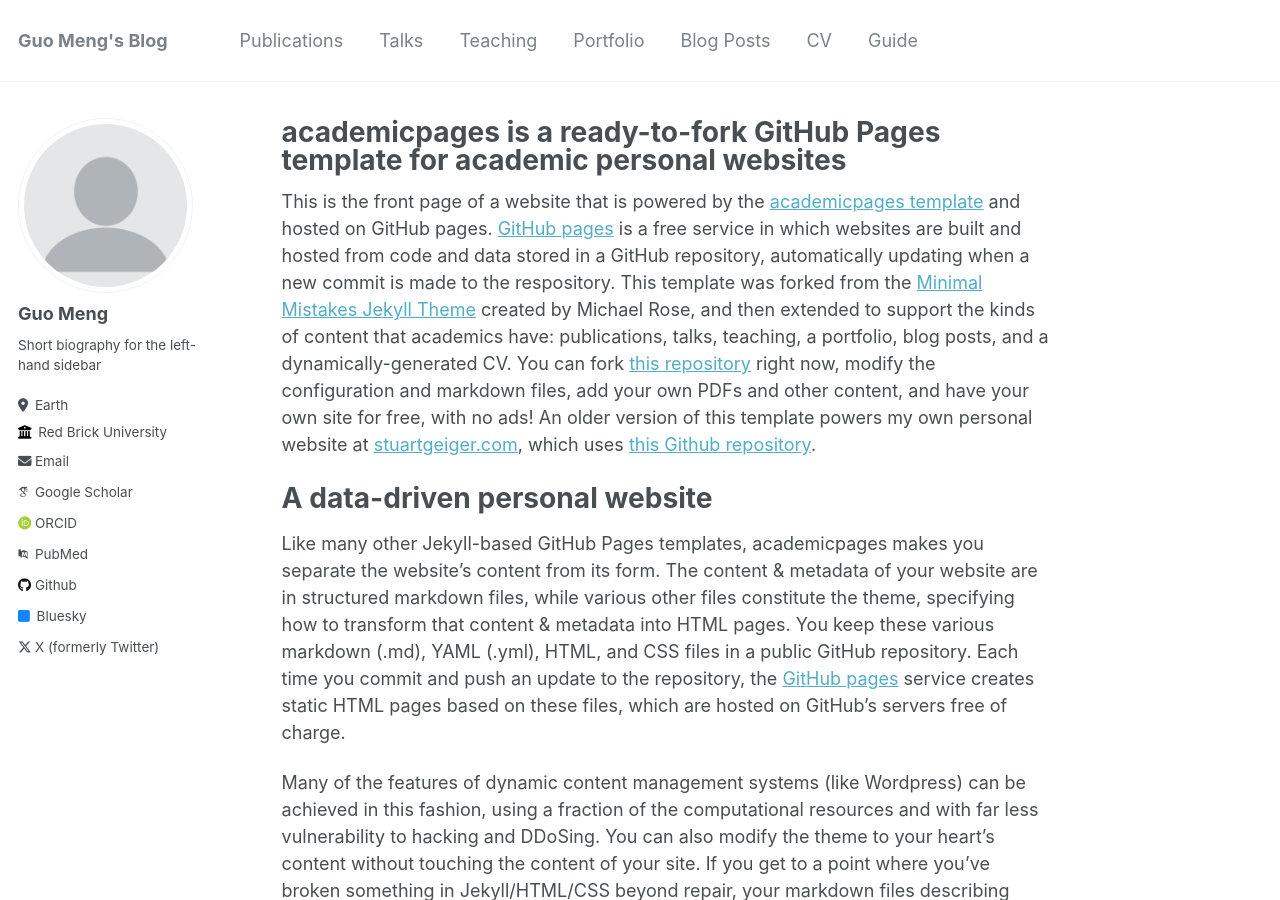
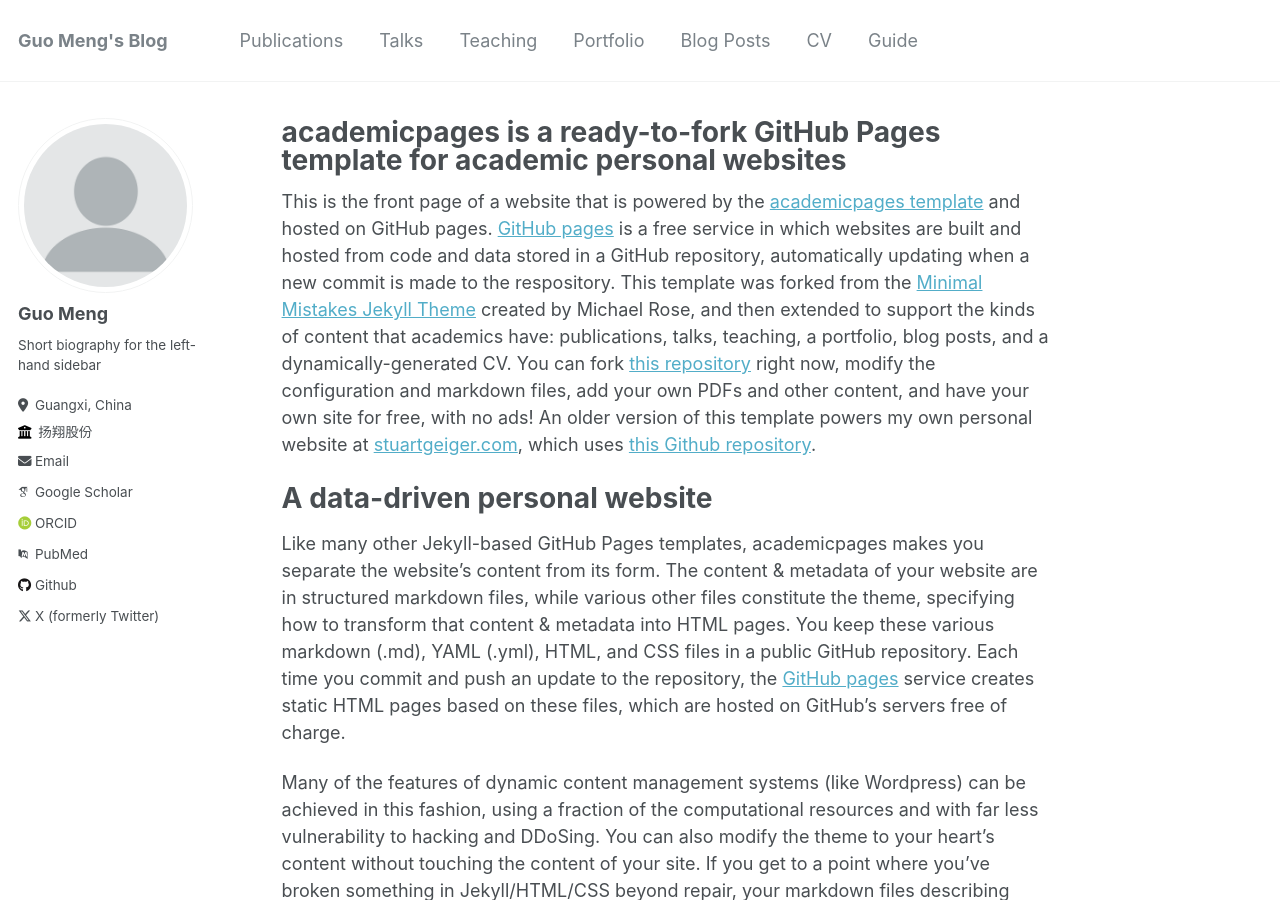
Before and after one commit to tony2015116/tony2015116.github.io, a Jekyll site: the page built from _pages/about.md, in a window 1280 px wide and 900 px high. Built offline with Jekyll 4.4.1, drawn with Linux system fonts in a browser that asks for light colours; some web fonts are replaced.

Commit message:
2024-03-09

```diff
--- a/_config.yml
+++ b/_config.yml
@@ -12,9 +12,9 @@ title                    : "Guo Meng's Blog"
 title_separator          : "-"
 name                     : &name "Guo Meng"
 description              : &description "personal description"
-url                      : https://academicpages.github.io # the base hostname & protocol for your site e.g. "https://mmistakes.github.io"
+url                      : https://tony2015116.github.io # the base hostname & protocol for your site e.g. "https://mmistakes.github.io"
 baseurl                  : "" # the subpath of your site, e.g. "/blog"
-repository               : "academicpages/academicpages.github.io"
+repository               : "tony2015116/tony2015116.github.io"
 
 # Site Author - The following control what appear as part of the author content on the side bar.
 #               If a field is blank the icon and link will not appear, otherwise it will be shown.
@@ -25,10 +25,10 @@ author:
   name             : "Guo Meng"
   pronouns         : # example: "he"
   bio              : "Short biography for the left-hand sidebar"
-  location         : "Earth"
-  employer         : "Red Brick University"
+  location         : "Guangxi, China"
+  employer         : "扬翔股份"
   uri              : # URL
-  email            : "none@example.org"
+  email            : "tony2015116@163.com"
 
   # Academic websites
   arxiv            : # URL - Update with the correct link to your profile
@@ -42,12 +42,12 @@ author:
   bitbucket        : # Username - Update with your username on the site
   codepen          : # Username
   dribbble         : # Username
-  github           : "academicpages"
+  github           : "https://github.com/tony2015116"
   kaggle           : # Username
   stackoverflow    : # User number or user number and name (i.e., use "1" or "1/jeff-atwood")
 
   # Social media
-  bluesky          : "bsky.app" # Replace this with you Bluesky username
+  bluesky          : # "bsky.app" # Replace this with you Bluesky username
   facebook         : # Username
   flickr           : # Username
   foursquare       : # Username
```
